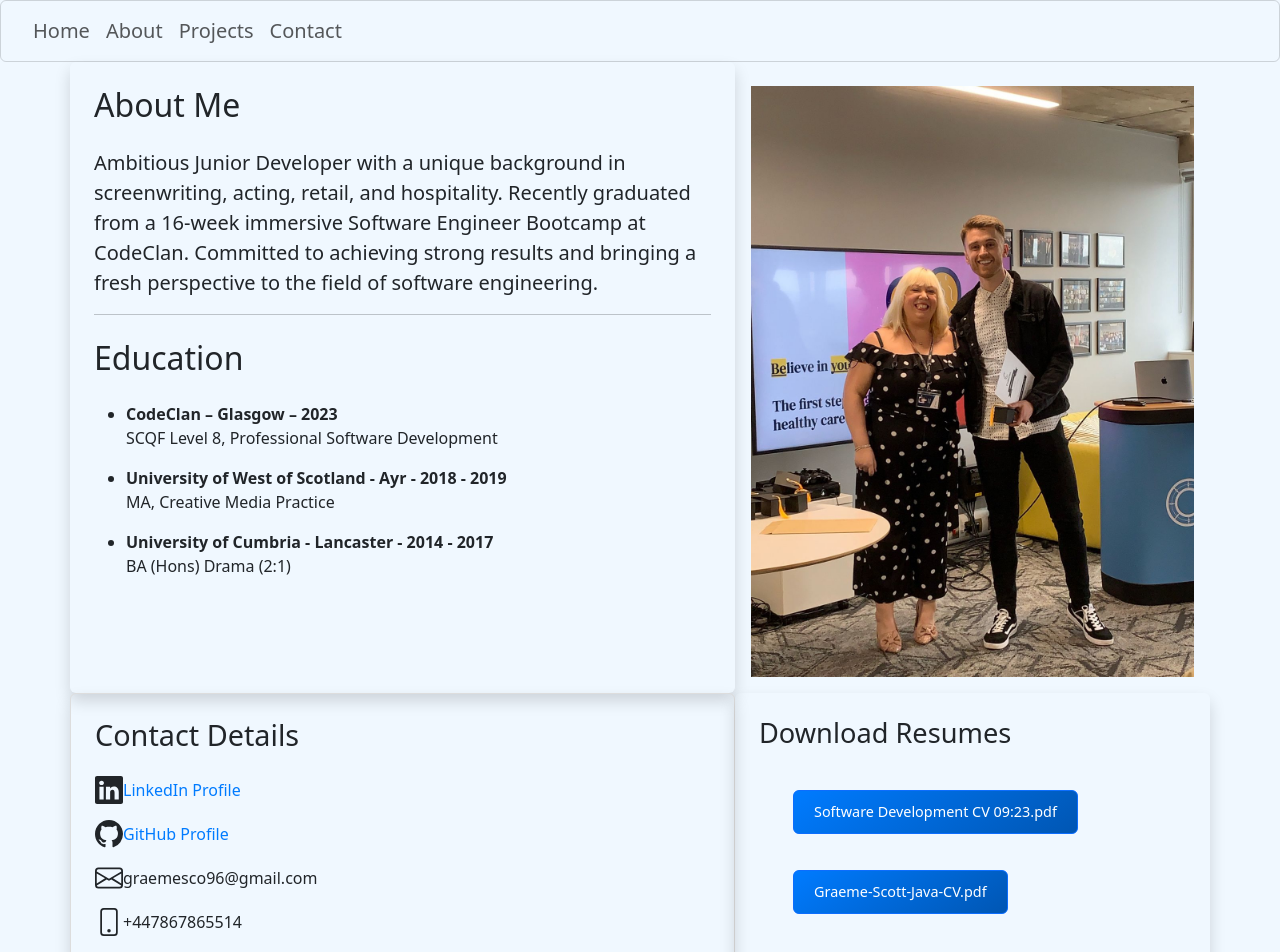
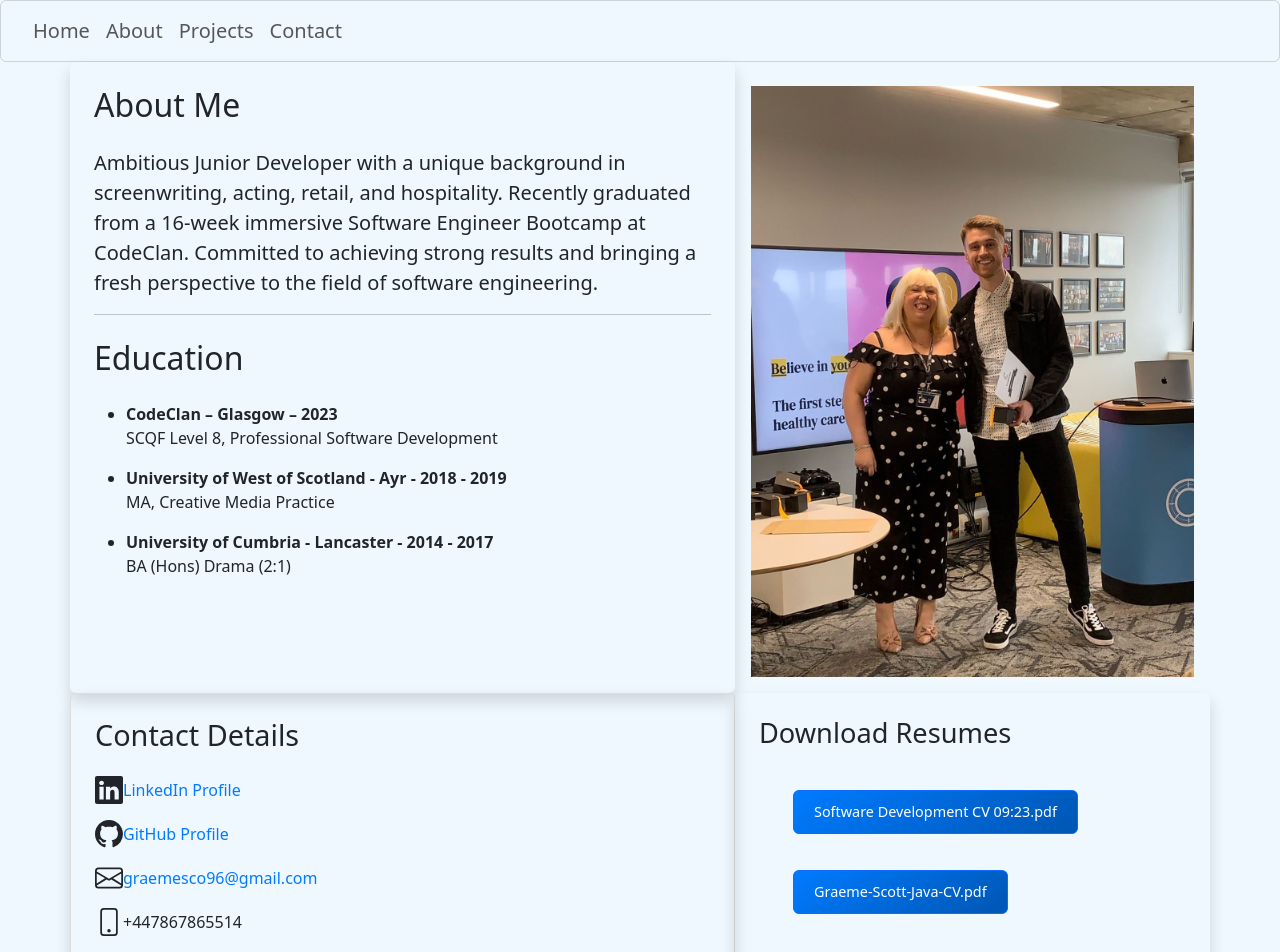
Before and after one commit to gramscott/Portfolio, a React (Create React App) app in the folder client/: page /about in a window 1280 px wide. Shown: the top 952 px of the page. Built offline with nearby package versions, Linux system fonts and the light colour scheme.

Commit message:
added href for email

```diff
--- a/client/src/App.css
+++ b/client/src/App.css
@@ -11,6 +11,13 @@
   .App-logo {
     animation: App-logo-spin infinite 20s linear;
   }
+}
+
+html, body {
+  margin: 0;
+  padding: 0;
+  font-family: Arial, sans-serif;
+  background-color: aliceblue;
 }
 
 .App-header {
--- a/client/src/components/AboutComponents/ContactDetails.js
+++ b/client/src/components/AboutComponents/ContactDetails.js
@@ -21,7 +21,9 @@ const ContactDetails = () => {
         </li>
         <li className="mb-3">
           <Envelope size={28} className="mr-2" />
+          <a href="mailto:graemesco96@gmail.com ">
           graemesco96@gmail.com
+          </a>
         </li>
         <li>
           <Phone size={28} className="mr-2" />
```
